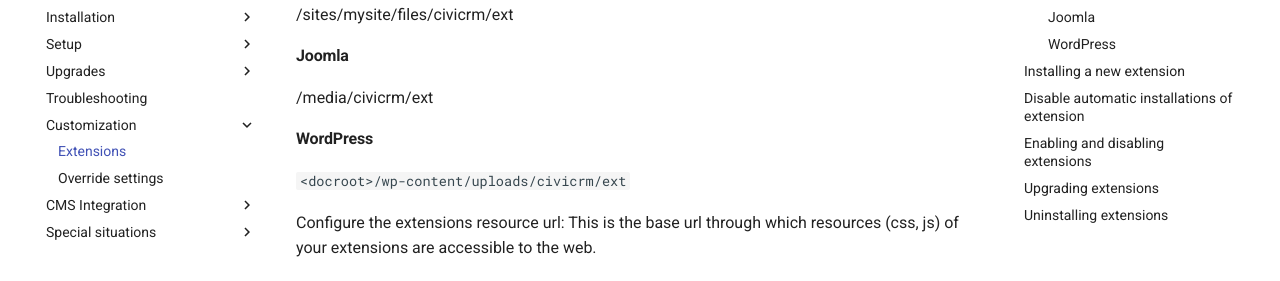
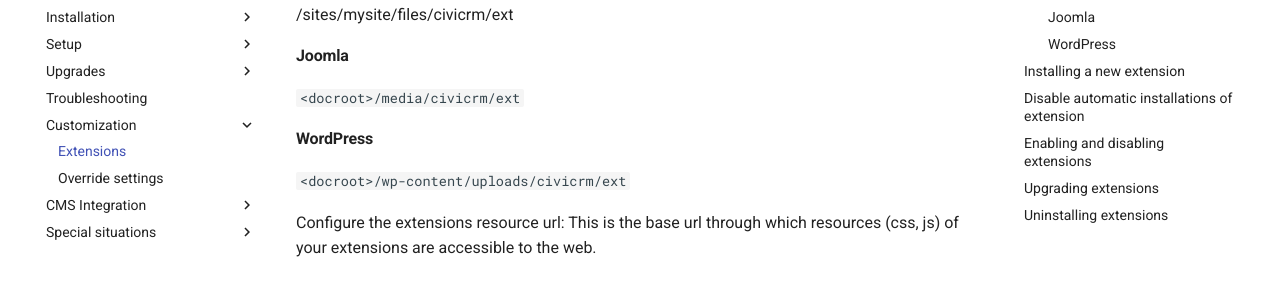
Before and after one commit to civicrm/civicrm-sysadmin-guide, an MkDocs documentation site: the page built from docs/customize/extensions.md, in a window 1280 px wide and 900 px high, scrolled down 963 px. Shown: the part 172-453 px from the top of the window. Built offline with MkDocs 1.6.1 and Material for MkDocs 9.7.7, drawn with Linux system fonts in a browser that asks for light colours; comment, search, counter and statistics services are not loaded; old or Windows-style settings are respelled for this version of MkDocs.

Commit message:
Update docs/customize/extensions.md
Co-Authored-By: Mikey O'Toole <mikey@mjco.uk>

```diff
--- a/docs/customize/extensions.md
+++ b/docs/customize/extensions.md
@@ -31,7 +31,7 @@ Remembering that mysite == default for most single site installs:
 
 #### Joomla
 
-<docroot>/media/civicrm/ext
+`<docroot>/media/civicrm/ext`
 
 #### WordPress
 
```
